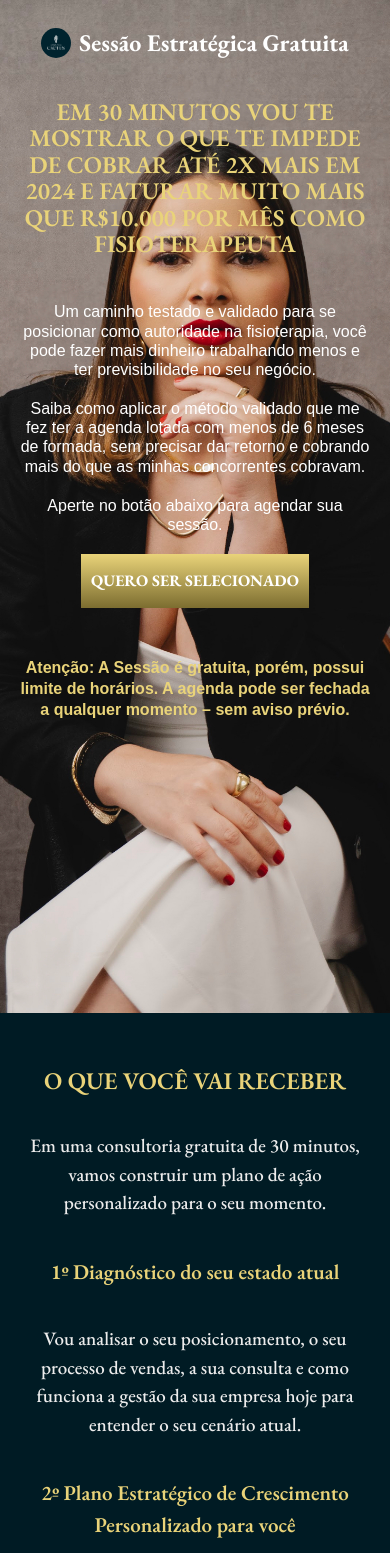
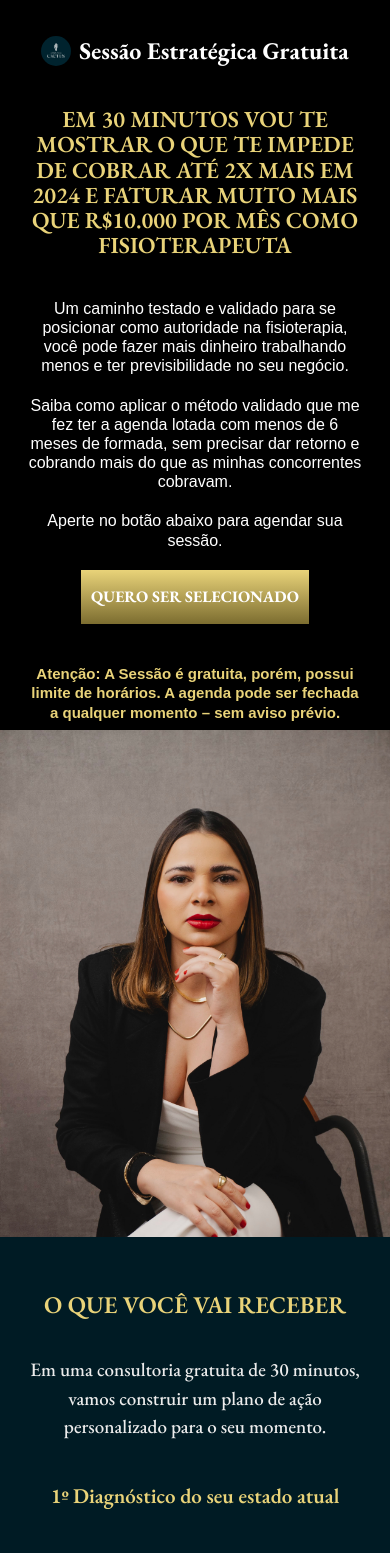
Before and after one commit to SamuelMorais030202/lp-lara, a Next.js app in the folder my-app/: page / in a window 390 px wide. Shown: the top 1553 px of the page. Built offline with nearby package versions, Linux system fonts and the light colour scheme.

Commit message:
feat: ajustando header

```diff
--- a/my-app/src/components/Benefits/benefits.module.css
+++ b/my-app/src/components/Benefits/benefits.module.css
@@ -82,7 +82,7 @@
 
 @media only screen and (max-width: 900px) {
   .beneficieCardMobile {
-    height: 150vh;
+    height: 140vh;
     display: flex;
     flex-direction: column;
     align-items: center;
@@ -110,8 +110,8 @@
 
   .textMobile {
     text-align: center;
-    font-weight: 600;
-    font-size: 21px;
+    font-weight: 00;
+    font-size: 20px;
     color: #ECECEC;
     margin-top: 10px;
     font-family: 'EB Garamond';
--- a/my-app/src/components/Header/header.module.css
+++ b/my-app/src/components/Header/header.module.css
@@ -107,9 +107,8 @@
 
   .headerContainer {
     min-height: 120vh;
-    background-image: url('/lara01.PNG');
-    background-size: cover;
-    background-position: center;
+    background-color: black;
+    transition: background-color 0.5s ease;
   }
 
   .logo {
@@ -118,15 +117,19 @@
     border-radius: 50%;
   }
 
+  .container {
+    padding: 8px;
+  }
+
   .subTitle {
     color: rgb(233, 211, 121);
     font-weight: 600;
     font-family: 'EB Garamond';
-    font-size: 24px;
+    font-size: 23px;
     line-height: 1.1;
     text-align: center;
     margin-top: 21px;
-    margin-bottom: 25px;
+    margin-bottom: 20px;
   }
 
   .text {
@@ -137,4 +140,22 @@
     line-height: 1.2;
     text-align: center;
   }
+
+  .attention {
+    margin-top: 20px;
+    font-size: 15px;
+  }
+
+  .headerContainerImage {
+    height: 60vh;
+    width: 100%;
+    background-image: url('/lara01.PNG');
+    background-size: cover;
+    opacity: 0.8;
+    transition: opacity 0.5s ease;
+  }
+
+  .headerContainer:hover .headerContainerImage {
+    opacity: 1;
+  }
 }
--- a/my-app/src/components/Header/index.jsx
+++ b/my-app/src/components/Header/index.jsx
@@ -126,6 +126,8 @@ export default function Header() {
         </p>
 
       </div>
+
+      <div className={style.headerContainerImage}></div>
     </header>
   )
 }
```
